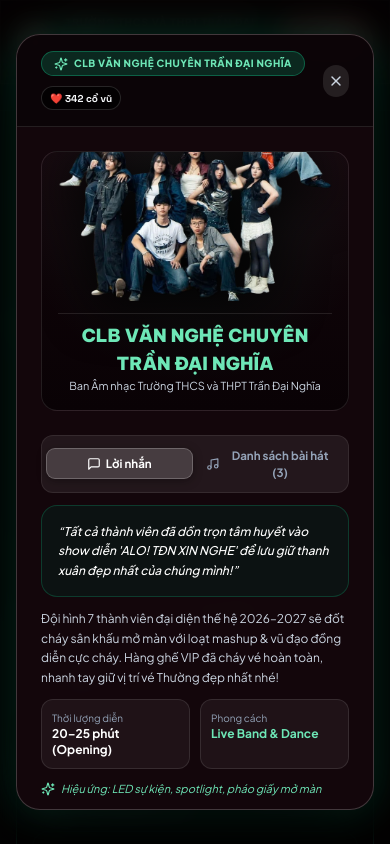
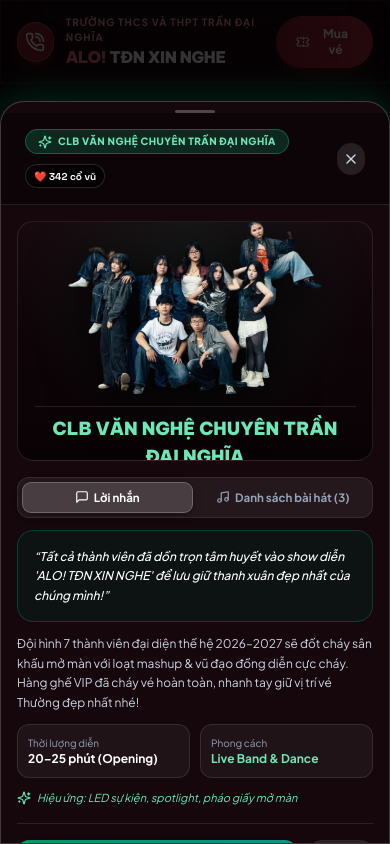
Before and after one commit to Fanyoutuber/concert-3D, a React (Vite) app: page / in a window 390 px wide. Both pictures are taken after a click on the button "CLB Văn nghệ Chuyên Trần Đại Nghĩa". Shown: the part 3004-3848 px from the top of the page. Built offline with nearby package versions, Linux system fonts and the light colour scheme.

Commit message:
style: HIEUTHUHAI

```diff
--- a/src/components/Lineup/ArtistCard.tsx
+++ b/src/components/Lineup/ArtistCard.tsx
@@ -94,6 +94,11 @@ export const ArtistCard: React.FC<ArtistCardProps> = ({
     ) {
       return;
     }
+    // Mobile/tablet: mở bottom-sheet thay vì mở rộng thẻ (tránh reflow gây giật)
+    if (onOpenModal && !window.matchMedia('(min-width: 1024px)').matches) {
+      onOpenModal(artist);
+      return;
+    }
     onToggle(artist.key);
   };
 
@@ -174,9 +179,7 @@ export const ArtistCard: React.FC<ArtistCardProps> = ({
           <div className="card-top-badges">
             <span className={`role-pill ${artist.theme.rolePillClass}`}>
               <span
-                className={`w-1.5 h-1.5 rounded-full ${artist.theme.dotColorClass} ${
-                  artist.key === 'long' ? 'animate-ping' : 'animate-pulse'
-                }`}
+                className={`w-1.5 h-1.5 rounded-full ${artist.theme.dotColorClass} animate-pulse`}
               />
               {artist.roleBadge}
             </span>
@@ -202,9 +205,7 @@ export const ArtistCard: React.FC<ArtistCardProps> = ({
             <div className="artist-nameplate-box">
               <div className="flex items-center gap-2 justify-center lg:justify-start">
                 <span
-                  className={`w-2 h-2 rounded-full ${artist.theme.dotColorClass} ${
-                    artist.key === 'long' ? 'animate-ping' : 'animate-pulse'
-                  } shrink-0`}
+                  className={`w-2 h-2 rounded-full ${artist.theme.dotColorClass} animate-pulse shrink-0`}
                 />
                 <h3 className={`artist-stage-title ${artist.theme.titleColorClass}`}>
                   {artist.name}
--- a/src/components/Lineup/ArtistModal.tsx
+++ b/src/components/Lineup/ArtistModal.tsx
@@ -42,6 +42,22 @@ export const ArtistModal: React.FC<ArtistModalProps> = ({ artist, onClose, onOpe
     }
   }, [artist]);
 
+  const [closing, setClosing] = useState(false);
+
+  useEffect(() => {
+    if (artist) setClosing(false);
+  }, [artist]);
+
+  // Mobile: chạy animation trượt xuống rồi mới đóng; desktop đóng ngay
+  const requestClose = () => {
+    if (window.matchMedia('(min-width: 1024px)').matches) {
+      onClose();
+      return;
+    }
+    setClosing(true);
+    window.setTimeout(onClose, 200);
+  };
+
   if (!artist) return null;
 
   const hasSubArtists = Boolean(artist.subArtists && artist.subArtists.length > 0);
@@ -59,11 +75,11 @@ export const ArtistModal: React.FC<ArtistModalProps> = ({ artist, onClose, onOpe
 
   return (
     <div
-      className="fixed inset-0 z-50 flex items-center justify-center p-4 bg-black/85 backdrop-blur-md"
-      onClick={onClose}
+      className={`sheet-overlay${closing ? ' is-closing' : ''} fixed inset-0 z-50 flex items-end lg:items-center justify-center lg:p-4 bg-black/80 lg:bg-black/85 lg:backdrop-blur-md`}
+      onClick={requestClose}
     >
       <div
-        className="bg-[#15070c]/95 w-full max-w-2xl rounded-3xl border border-white/20 shadow-2xl modal-enter overflow-hidden max-h-[92vh] flex flex-col"
+        className="sheet-panel bg-[#15070c] lg:bg-[#15070c]/95 w-full lg:max-w-2xl rounded-t-3xl lg:rounded-3xl border border-white/20 shadow-2xl overflow-hidden max-h-[88vh] lg:max-h-[92vh] flex flex-col"
         style={
           {
             boxShadow: `0 25px 80px -15px rgba(0,0,0,0.95), 0 0 40px ${artist.theme.glowSoft}`,
@@ -71,6 +87,7 @@ export const ArtistModal: React.FC<ArtistModalProps> = ({ artist, onClose, onOpe
         }
         onClick={(e) => e.stopPropagation()}
       >
+        <div className="sheet-grabber" />
         {/* Top Header */}
         <div className="flex items-center justify-between px-6 py-4 border-b border-white/10 bg-black/40">
           <div className="flex items-center gap-2.5 flex-wrap">
@@ -83,7 +100,7 @@ export const ArtistModal: React.FC<ArtistModalProps> = ({ artist, onClose, onOpe
           </div>
           <button
             type="button"
-            onClick={onClose}
+            onClick={requestClose}
             className="w-8 h-8 rounded-full bg-white/10 hover:bg-white/20 flex items-center justify-center text-slate-300 hover:text-white transition"
           >
             <X className="w-4 h-4" />
@@ -91,21 +108,24 @@ export const ArtistModal: React.FC<ArtistModalProps> = ({ artist, onClose, onOpe
         </div>
 
         {/* Body Content */}
-        <div className="p-6 overflow-y-auto grid grid-cols-1 md:grid-cols-12 gap-6 items-stretch">
+        <div className="p-4 sm:p-6 overflow-y-auto grid grid-cols-1 md:grid-cols-12 gap-4 sm:gap-6 items-stretch">
           {/* Left Visual Column */}
-          <div className="md:col-span-5 relative rounded-2xl overflow-hidden border border-white/10 bg-gradient-to-b from-[#17080e] via-[#0e0408] to-[#090205] flex flex-col items-center justify-end min-h-[260px] p-4">
+          <div className="md:col-span-5 relative rounded-2xl overflow-hidden border border-white/10 bg-gradient-to-b from-[#17080e] via-[#0e0408] to-[#090205] flex flex-col items-center justify-between min-h-[240px] md:min-h-[280px] p-4">
             <div
               className="absolute inset-0 opacity-35 pointer-events-none"
               style={{
                 background: `radial-gradient(circle at 50% 20%, ${artist.theme.glowSoft} 0%, transparent 70%)`,
               }}
             />
-            <img
-              src={artist.cutoutImage}
-              alt={artist.name}
-              className="relative z-10 w-full max-h-56 object-contain object-bottom drop-shadow-[0_12px_25px_rgba(0,0,0,0.9)]"
-            />
-            <div className="relative z-10 w-full text-center mt-3 pt-2 border-t border-white/10">
+            {/* Wrapper ảnh có khoảng đệm phía trên an toàn để không bị che đầu trên mobile */}
+            <div className="relative z-10 w-full flex-1 flex items-end justify-center min-h-[160px] pt-4 pb-1">
+              <img
+                src={artist.cutoutImage}
+                alt={artist.name}
+                className="max-h-44 sm:max-h-52 md:max-h-56 w-auto max-w-full object-contain object-bottom drop-shadow-[0_12px_25px_rgba(0,0,0,0.9)]"
+              />
+            </div>
+            <div className="relative z-10 w-full text-center mt-2 pt-2 border-t border-white/10 shrink-0">
               <h3 className={`font-heading font-black text-lg uppercase ${artist.theme.titleColorClass}`}>
                 {displayName}
               </h3>
@@ -259,7 +279,7 @@ export const ArtistModal: React.FC<ArtistModalProps> = ({ artist, onClose, onOpe
               </button>
               <button
                 type="button"
-                onClick={onClose}
+                onClick={requestClose}
                 className="py-3 px-4 rounded-xl bg-white/10 hover:bg-white/20 text-xs font-semibold text-slate-200 transition"
               >
                 Đóng
--- a/src/index.css
+++ b/src/index.css
@@ -1066,6 +1066,48 @@ h1, h2, h3, h4, .font-heading {
   animation: fadeInScale 0.25s cubic-bezier(0.16, 1, 0.3, 1) forwards;
 }
 
+/* Bottom-sheet (mobile): chỉ animate transform/opacity -> chạy trên GPU, không reflow */
+@keyframes sheetUp {
+  from { transform: translate3d(0, 100%, 0); }
+  to { transform: translate3d(0, 0, 0); }
+}
+@keyframes sheetDown {
+  from { transform: translate3d(0, 0, 0); }
+  to { transform: translate3d(0, 100%, 0); }
+}
+@keyframes overlayIn {
+  from { opacity: 0; }
+  to { opacity: 1; }
+}
+@keyframes overlayOut {
+  from { opacity: 1; }
+  to { opacity: 0; }
+}
+
+@media (max-width: 1023px) {
+  .sheet-overlay { animation: overlayIn 0.22s ease forwards; }
+  .sheet-overlay.is-closing { animation: overlayOut 0.2s ease forwards; }
+  .sheet-panel {
+    animation: sheetUp 0.32s cubic-bezier(0.22, 1, 0.36, 1) forwards;
+    will-change: transform;
+    overscroll-behavior: contain;
+  }
+  .sheet-overlay.is-closing .sheet-panel {
+    animation: sheetDown 0.22s cubic-bezier(0.4, 0, 1, 1) forwards;
+  }
+  .sheet-grabber {
+    width: 40px;
+    height: 4px;
+    border-radius: 999px;
+    background: rgba(255, 255, 255, 0.25);
+    margin: 8px auto 0;
+  }
+}
+@media (min-width: 1024px) {
+  .sheet-panel { animation: fadeInScale 0.25s cubic-bezier(0.16, 1, 0.3, 1) forwards; }
+  .sheet-grabber { display: none; }
+}
+
 
 /* =========================================================
    TABLET & MOBILE (< 1024px): VERTICAL EXPANDING 3D STAGE CARDS
@@ -1204,7 +1246,12 @@ h1, h2, h3, h4, .font-heading {
   }
 
   /* Ngăn chi tiết trên Mobile: Dùng thuần CSS Grid 0fr -> 1fr để trượt đóng/mở cực mượt 60fps */
+  /* Mobile dùng bottom-sheet (ArtistModal) thay cho drawer mở rộng tại chỗ */
   .stage-artist-card .artist-detail-drawer {
+    display: none !important;
+  }
+
+  .stage-artist-card .artist-detail-drawer-legacy {
     display: grid !important;
     grid-template-rows: 0fr;
     width: 100% !important;
```
